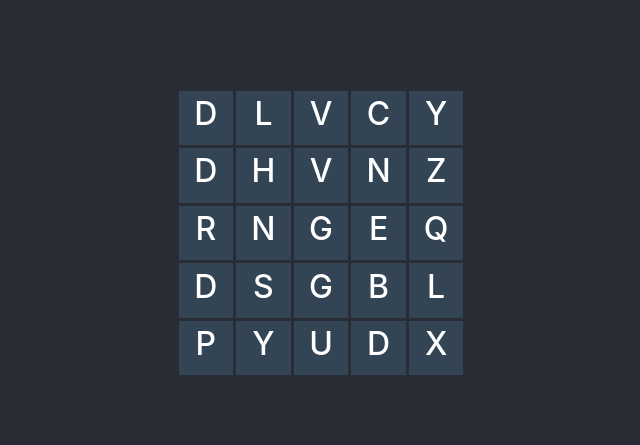
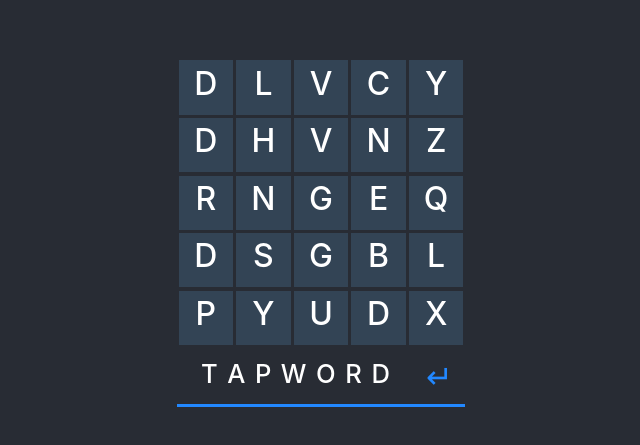
Before and after one commit to tunjioye/tapword, a React (Create React App) app: page / in a window 1280 px wide. Shown: the part 167-612 px from the top of the page, without its empty margins (319-959 px from the left). Built offline with nearby package versions, Linux system fonts and the light colour scheme.

Commit message:
added style to Selection Component

```diff
--- a/src/components/Cell.js
+++ b/src/components/Cell.js
@@ -8,7 +8,12 @@ class Cell extends React.Component {
   }
   render() {
     return (
-      <div className="cell" onClick={this.handleClick.bind(this)}>{this.props.letter.charAt(0)}</div>
+      <div
+        className={(this.props.className) ? "cell " + this.props.className : "cell"}
+        onClick={this.handleClick.bind(this)}
+      >
+        {this.props.letter.charAt(0)}
+      </div>
     );
   }
 }
--- a/src/components/Grid.js
+++ b/src/components/Grid.js
@@ -1,5 +1,6 @@
 import React from 'react';
 import Row from './Row';
+import Selection from './Selection';
 
 class Grid extends React.Component {
   constructor(props) {
@@ -33,6 +34,7 @@ class Grid extends React.Component {
     return (
       <div className="grid">
         {rows}
+        <Selection />
       </div>
     );
   }
--- a/src/components/Row.js
+++ b/src/components/Row.js
@@ -8,7 +8,7 @@ class Row extends React.Component {
       rowLetters[i] = <Cell key={i.toString()} letter={(this.props.letters[i]) ? this.props.letters[i] : ' '} />
     }
     return (
-      <div className="row">
+      <div className={(this.props.className) ? "row " + this.props.className : "row"}>
         {rowLetters}
         <br />
       </div>
--- a/src/components/Selection.js
+++ b/src/components/Selection.js
@@ -8,7 +8,7 @@ class Selection extends React.Component {
       word[i] = <Cell key={i.toString()} letter={(this.props.word[i]) ? this.props.word[i] : ' '} />
     }
     return (
-      <div>
+      <div className="selection">
         {word}
         <button id="submit">&#8629;</button>
       </div>
--- a/src/index.css
+++ b/src/index.css
@@ -14,6 +14,7 @@ code {
 
 /* Cell */
 .cell {
+  display: inline-block;
   background: #345;
   text-align: center;
   vertical-align: middle;
@@ -38,12 +39,57 @@ code {
 /* Row */
 .row {
   display: flex;
+  justify-content: center;
 }
 
 /* Grid */
 .grid {
   display: block;
-  margin: 1rem;
+  align-items: center;
+  justify-content: center;
+  margin: 0.4rem;
+  /* border: 1px solid red; */
+}
+
+/* Selection */
+.selection {
+  min-width: 100%;
+  padding: 0.2rem 0 0.4rem 0;
+  height: 1.5rem;
+  text-align: center;
+  border-bottom: .2rem solid #28f;
+}
+
+#submit {
+  float: right;
+  width: 1.5rem;
+  height: 1.5rem;
+  font-size: 1rem;
+  font-weight: 500;
+  border: none;
+  background: none;
+  color: #28f;
+  text-align: center;
+  align-content: center;
+  margin: 0.1rem;
+  padding: 0.2rem;
+}
+
+#submit:hover, #submit:focus {
+  color: #48f;
+  cursor: pointer;
+}
+
+.selection .cell {
+  background: initial;
+  width: auto;
+  height: auto;
+  font-size: 0.8rem;
+  padding-top: 0.1rem;
+}
+
+.selection .cell:hover, .selection .cell:focus {
+  background: none;
 }
 
 /* RESPONSIVE : medium screen */
@@ -52,6 +98,22 @@ code {
     width: 3rem;
     height: 3rem;
     font-size: 2rem;
+  }
+
+  #submit {
+    width: 3rem;
+    height: 3rem;
+    font-size: 2rem;
+    padding-top: 0.4rem;
+  }
+
+  .selection {
+    height: 3rem;
+  }
+
+  .selection .cell {
+    font-size: 1.6rem;
+    padding-top: 0.4rem;
   }
 }
 
@@ -62,4 +124,20 @@ code {
     height: 4.5rem;
     font-size: 3rem;
   }
+
+  #submit {
+    width: 4.5rem;
+    height: 4.5rem;
+    font-size: 3rem;
+    padding-top: 0.8rem;
+  }
+
+  .selection {
+    height: 4.5rem;
+  }
+
+  .selection .cell {
+    font-size: 2.4rem;
+    padding-top: 0.8rem;
+  }
 }
```
